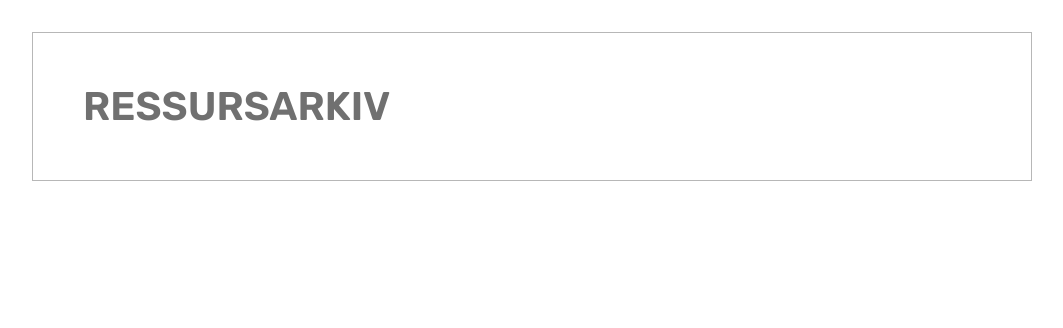
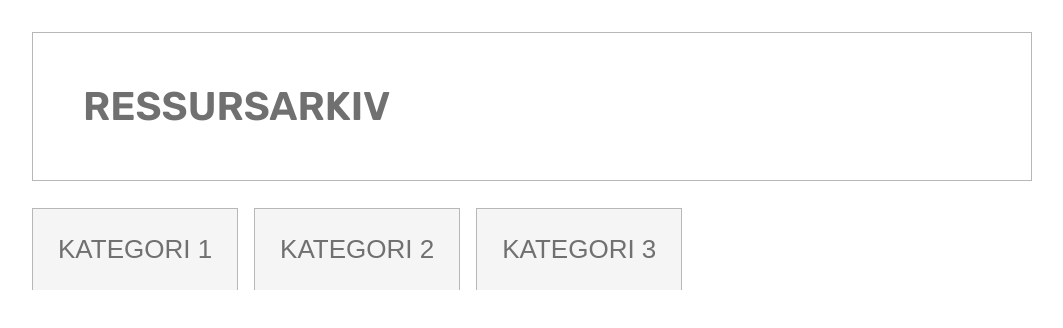
Before and after one commit to HossEz/uin23ak3_resourceapp_group8, a React (Create React App) app: page / in a window 1280 px wide. Shown: the top 328 px of the page, without its empty margins (108-1171 px from the left). Built offline with nearby package versions, Linux system fonts and the light colour scheme.

Commit message:
La til kategori knappene

```diff
--- a/src/App.js
+++ b/src/App.js
@@ -1,9 +1,13 @@
+import CategoryBtn from './components/CategoryBtn';
 import Header from './components/Header';
 import './css/main.css';
 
 function App() {
     return (
-    <Header/>
+    <div className="container">
+        <Header/>
+        <CategoryBtn/>
+    </div>
     )
 }
 
--- /dev/null
+++ b/src/components/CategoryBtn.js
@@ -0,0 +1,9 @@
+export default function CategoryBtn() {
+    return (
+        <>
+            <button class="categorybtn">KATEGORI 1</button>
+            <button class="categorybtn">KATEGORI 2</button>
+            <button class="categorybtn">KATEGORI 3</button>
+        </>
+    )
+}
--- a/src/components/Header.js
+++ b/src/components/Header.js
@@ -1,6 +1,6 @@
 export default function Header(){
     return (
-        <div class="container">
+        <div className="container">
             <header>
                 <h1>RESSURSARKIV</h1>
             </header>
```
